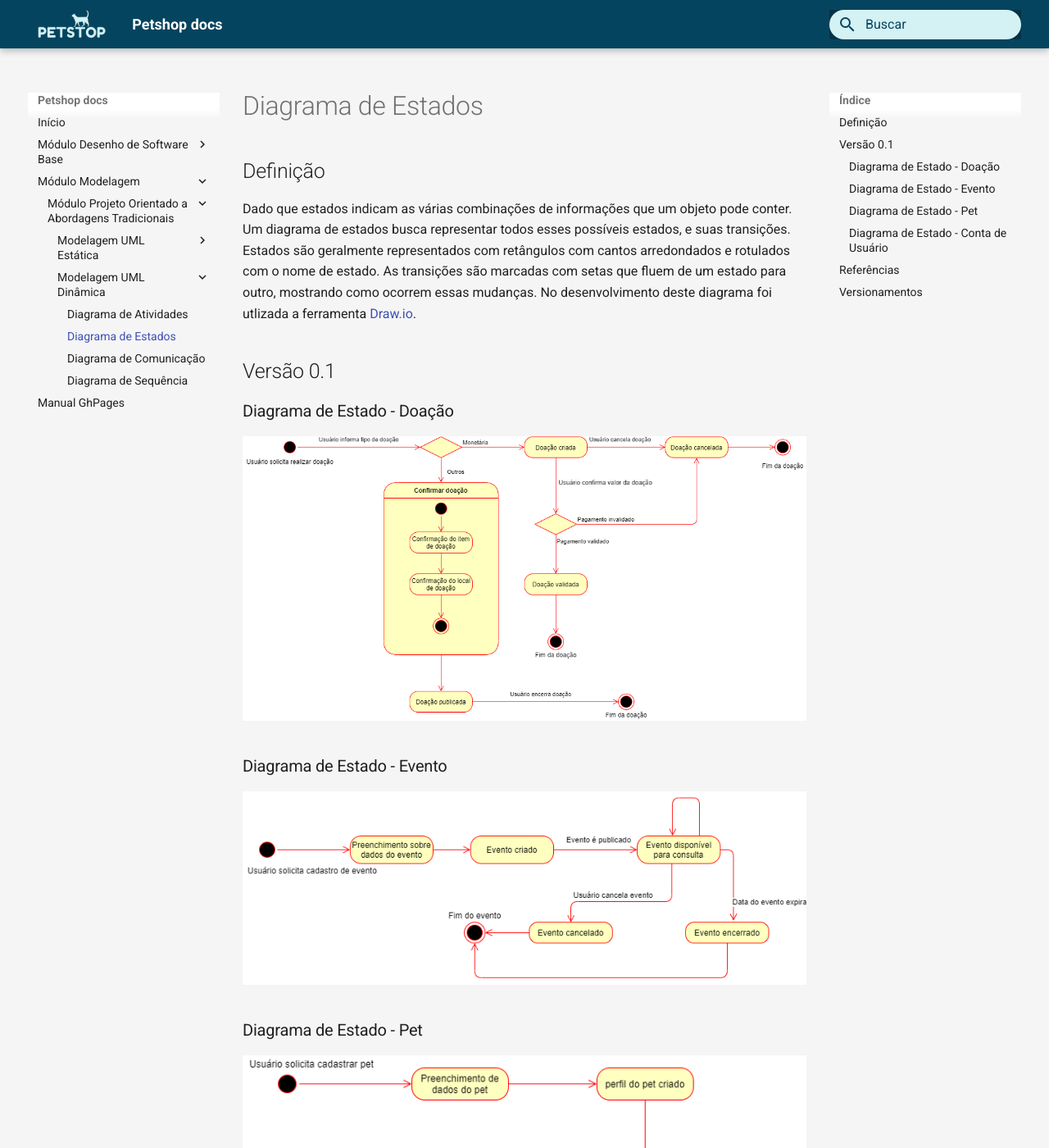
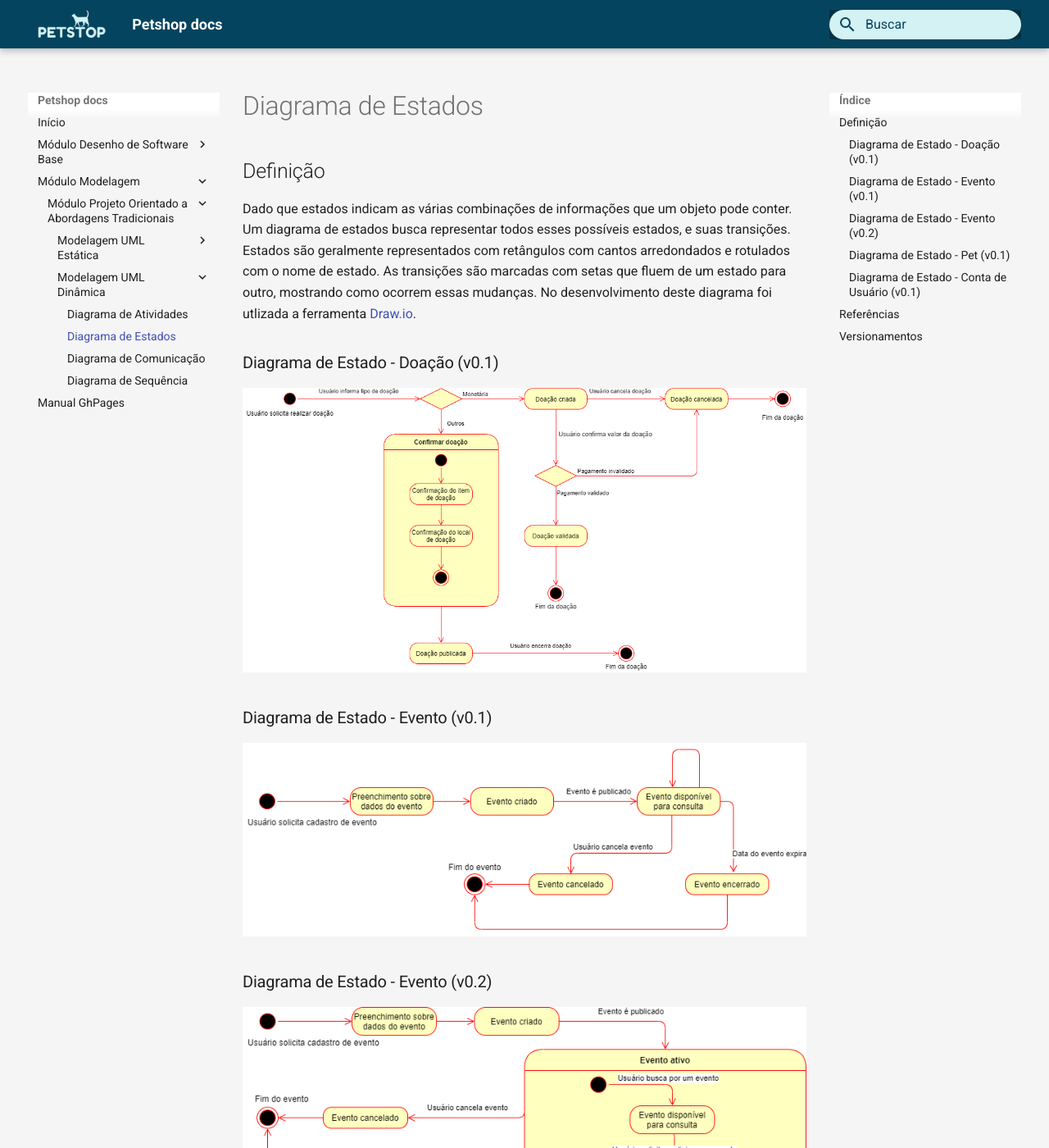
Before and after one commit to UnBArqDsw2021-1/2021.1_G3_PetStop_docs, an MkDocs documentation site: the page built from docs/modelagem/umlDinamicos/estados.md, in a window 1280 px wide and 1400 px high. Shown: the whole window at 82% size. Built offline with MkDocs 1.6.1 and Material for MkDocs 9.7.7, drawn with Linux system fonts in a browser that asks for light colours; some of the changed text lies outside the part shown.

Commit message:
Atualizando diagrama de estados para Evento

```diff
--- a/docs/modelagem/umlDinamicos/estados.md
+++ b/docs/modelagem/umlDinamicos/estados.md
@@ -4,17 +4,19 @@
 
 Dado que estados indicam as várias combinações de informações que um objeto pode conter. Um diagrama de estados busca representar todos esses possíveis estados, e suas transições. Estados são geralmente representados com retângulos com cantos arredondados e rotulados com o nome de estado. As transições são marcadas com setas que fluem de um estado para outro, mostrando como ocorrem essas mudanças. No desenvolvimento deste diagrama foi utlizada a ferramenta <a target="_blank" href="https://draw.io/">Draw.io</a>.
 
-## Versão 0.1
-### Diagrama de Estado - Doação
+### Diagrama de Estado - Doação (v0.1)
 <img src="/images/Diagrama_Estados_Doacao.png">
 
-### Diagrama de Estado - Evento
+### Diagrama de Estado - Evento (v0.1)
 <img src="/images/Diagrama_Estados_Evento.png">
 
-### Diagrama de Estado - Pet
+### Diagrama de Estado - Evento (v0.2)
+<img src="/images/Diagrama_Estados_Evento_v02.png">
+
+### Diagrama de Estado - Pet (v0.1)
 <img src ="/images/Diagrama_Estados_Pet.png">
 
-### Diagrama de Estado - Conta de Usuário
+### Diagrama de Estado - Conta de Usuário (v0.1)
 <img src ="/images/Diagrama_Estados_ContaUsuario.png">
 
 ## Referências
```
Also changed, not shown: other parts of docs/modelagem/umlDinamicos/estados.md (+1 -0 lines), docs/images/Diagrama_Estados_Evento_v02.png (added).
